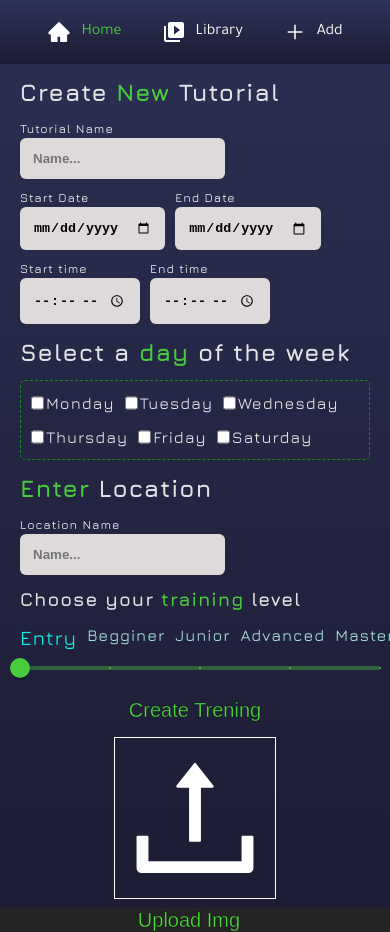
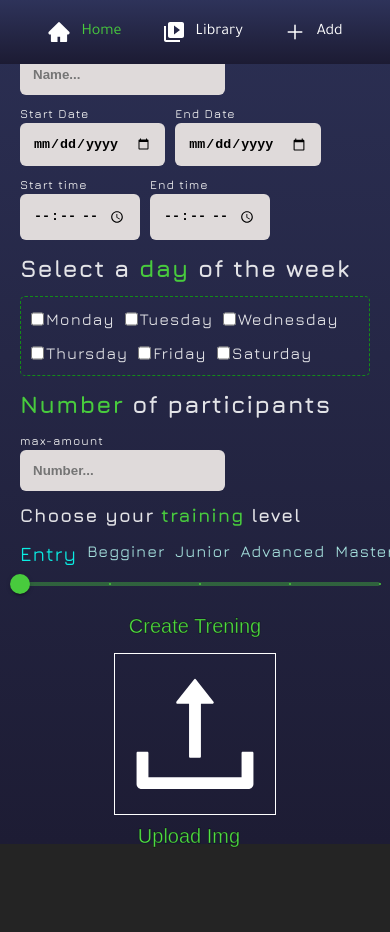
Before and after one commit to JackTheFullDev/tutorialApp, a React (Vite) app: page /add in a window 390 px wide. After the commit the page ends 848 px from the top, so only its background shows below. Built offline with nearby package versions, Linux system fonts and the light colour scheme.

Commit message:
checkbox to arr

```diff
--- a/src/components/Add.css
+++ b/src/components/Add.css
@@ -2,7 +2,7 @@
 .add-section
 {
     display: flex;
-    justify-content: space-evenly;
+    justify-content: space-around;
     align-items: center;
     height: 80vh;
     font-family: 'Jura', sans-serif;
@@ -10,6 +10,12 @@
     letter-spacing: 1px;
 }
 
+form
+{
+    display: flex;
+    gap: 100px;
+
+}
 .left-add-section
 {
     max-width: 350px;
@@ -197,11 +203,12 @@ padding: 3px;
  opacity: 1!important;
 }
 @media only screen  and (max-width:540px) {
-    .add-section
+    form
     {
         flex-direction: column;
         height: 100vh;
-        gap: 15px;;
+        gap: 15px;
+        align-items: center;
     }
     .left-add-section
     {
--- a/src/components/Add.jsx
+++ b/src/components/Add.jsx
@@ -5,6 +5,7 @@ import Slider from "@mui/material/Slider";
 
 import { AiOutlineUpload } from "react-icons/ai";
 import { useState } from "react";
+import { Form } from "react-router-dom";
 
 
 export const Add = () => {
@@ -15,23 +16,45 @@ export const Add = () => {
     setLevelState(newLevelValue);
 
   }
+  const [tutorialname,setTutorialName]=useState("");
+  const [tutorialStartDate,setTutorialStartDate]=useState("");
+  const [tutorialEndDate,setTutorialEndDate]=useState("");
+  const [tutorialStartTime,setTutorialStartTime]=useState("");
+  const [tutorialEndTime,setTutorialEndTime]=useState("");
+  const [tutorialDays,setTutorialDays]=useState([]);
+  const [tutorialNumberOfPeople,setTutorialNumberOfPeople]=useState(0);
+  const [tutorialLevel,setTutorialLevel]=useState(0);
+
+  const handleSubmit = (e) =>
+  {
+    e.preventDefault();
+    const tutorialObject= {tutorialname,tutorialStartDate,tutorialEndDate,tutorialStartTime,tutorialEndTime,tutorialDays,tutorialNumberOfPeople,tutorialLevel};
+    console.log(tutorialObject);
+  }
+  const handleCheckBox  = (event) =>
+  {
+    const valueOfCheckbox = event.target.value;
+    event.target.checked?(setTutorialDays([...tutorialDays,valueOfCheckbox])):setTutorialDays(tutorialDays.filter(item=>item!==valueOfCheckbox));
+    console.log(tutorialDays);
+  }
 
   const [levelState,setLevelState]=useState(0);
   const iconStyle = { color: "white", fontSize: "10em" };
   return (
     <section className="add-section">
+      <form onSubmit={handleSubmit}>
       <div className="left-add-section">
         <h1>
           Create <span>New</span> Tutorial
         </h1>
         <div className="label-input-add-section">
           <p className="info-small-label">Tutorial Name</p>
-          <input type="text" placeholder="Name..." />
+          <input type="text" placeholder="Name..." value={tutorialname} onChange={handleCheckBox} />
         </div>
         <div className="date-add-section">
           <div>
             <p className="info-small-label">Start Date</p>
-            <input type="date" />
+            <input type="date" value={tutorialStartDate} onChange={handleCheckBox} />
           </div>
           <div>
             <p className="info-small-label">End Date</p>
@@ -54,11 +77,11 @@ export const Add = () => {
         <div className="dayOfTheWeek-add-section">
           <div className="checkboxes-add-section">
             <div className="checkboxes-inner-content-add-section">
-              <input className="checkbox-input-add-section" type="checkbox" />
+              <input className="checkbox-input-add-section" type="checkbox" value={"Monday"}  onChange={handleCheckBox}/>
               <p>Monday</p>
             </div>
             <div className="checkboxes-inner-content-add-section">
-              <input className="checkbox-input-add-section" type="checkbox" />
+              <input className="checkbox-input-add-section" type="checkbox" value={"Tuesday"}  onChange={handleCheckBox} />
               <p>Tuesday</p>
             </div>
             <div className="checkboxes-inner-content-add-section">
@@ -80,11 +103,11 @@ export const Add = () => {
           </div>
 
           <h2>
-            <span>Enter</span> Location
+            <span>Number</span> of participants
           </h2>
           <div className="label-input-add-section">
-            <p className="info-small-label">Location Name</p>
-            <input type="text" placeholder="Name..." />
+            <p className="info-small-label">max-amount</p>
+            <input type="number" placeholder="Number..." />
           </div>
           <h3>
             Choose your <span>training</span> level
@@ -119,7 +142,7 @@ export const Add = () => {
 
         </div>
         <div className="create-trening-button-add-section">
-          <button className="add-section-button"> Create Trening</button>
+          <button className="add-section-button" type="submit" onClick={()=>{console.log(tutorialStartDate)}}> Create Trening</button>
         </div>
       </div>
       <div className="right-add-section">
@@ -130,6 +153,7 @@ export const Add = () => {
           <button className="add-section-button">Upload Img</button>
         </div>
       </div>
+      </form>
     </section>
   );
 };
--- a/src/components/Home.jsx
+++ b/src/components/Home.jsx
@@ -10,6 +10,8 @@ function Home() {
     const newValue = event.target.value.toLowerCase();
     setInputValue(newValue);
   };
+
+
   return (
     <section className="home-section">
       <div className="home-content">
```
